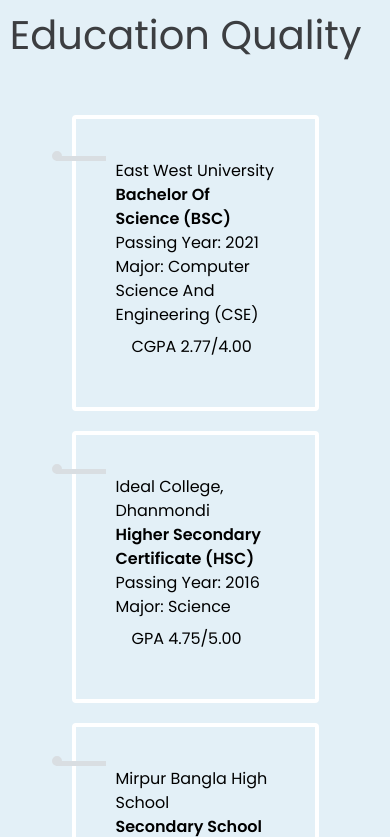
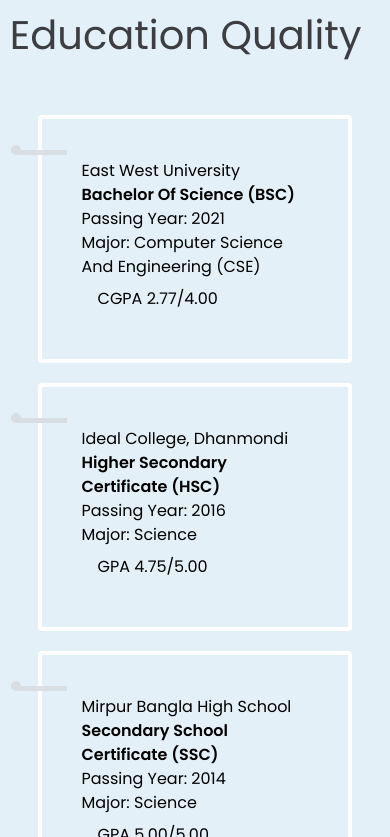
Before and after one commit to robinrakibul/portfolio-react, a React (Create React App) app: page / in a window 390 px wide. Shown: the part 5387-6224 px from the top of the page. Built offline with nearby package versions, Linux system fonts and the light colour scheme; what tw-elements would draw is missing.

Commit message:
portfolio work finished

```diff
--- a/src/components/Resume/Resume.js
+++ b/src/components/Resume/Resume.js
@@ -21,7 +21,7 @@
                 <h1>Education Quality</h1>
               </div>
 
-              <div className='content justify-center align-middle w-2/3'>
+              <div className='content justify-center align-middle w-full md:w-2/3'>
                 {ResumeApi.map((val, id) => {
                   if (val.category === "education") {
                     return <Card key={id} category={val.category} exam={val.exam} institute={val.institute} major={val.major} year={val.year} rate={val.rate} desc={val.desc} />
@@ -33,7 +33,7 @@
               <div className='heading'>
                 <h1>Skills</h1>
               </div>
-              <div className='content justify-center align-middle w-2/3'>
+              <div className='content justify-center align-middle w-full md:w-2/3'>
                 <ol className="box hover:text-white hover:bg-blue-700 hover:translate-x-0 duration-500 rounded cursor-pointer border-4 border-white">
                   <li><b>Expert skills:</b> HTML, CSS, JavaScript, ES6, REST API, Bootstrap, Tailwind, React, Single Page Application, React Router, React Hook, React Hook Form</li>
                   <li><b>Familiar with:</b>  NodeJs, ExpressJs, MongoDB, React Hook Form, Jsonwebtoken, React Query, Stripe, Axios</li>
```
